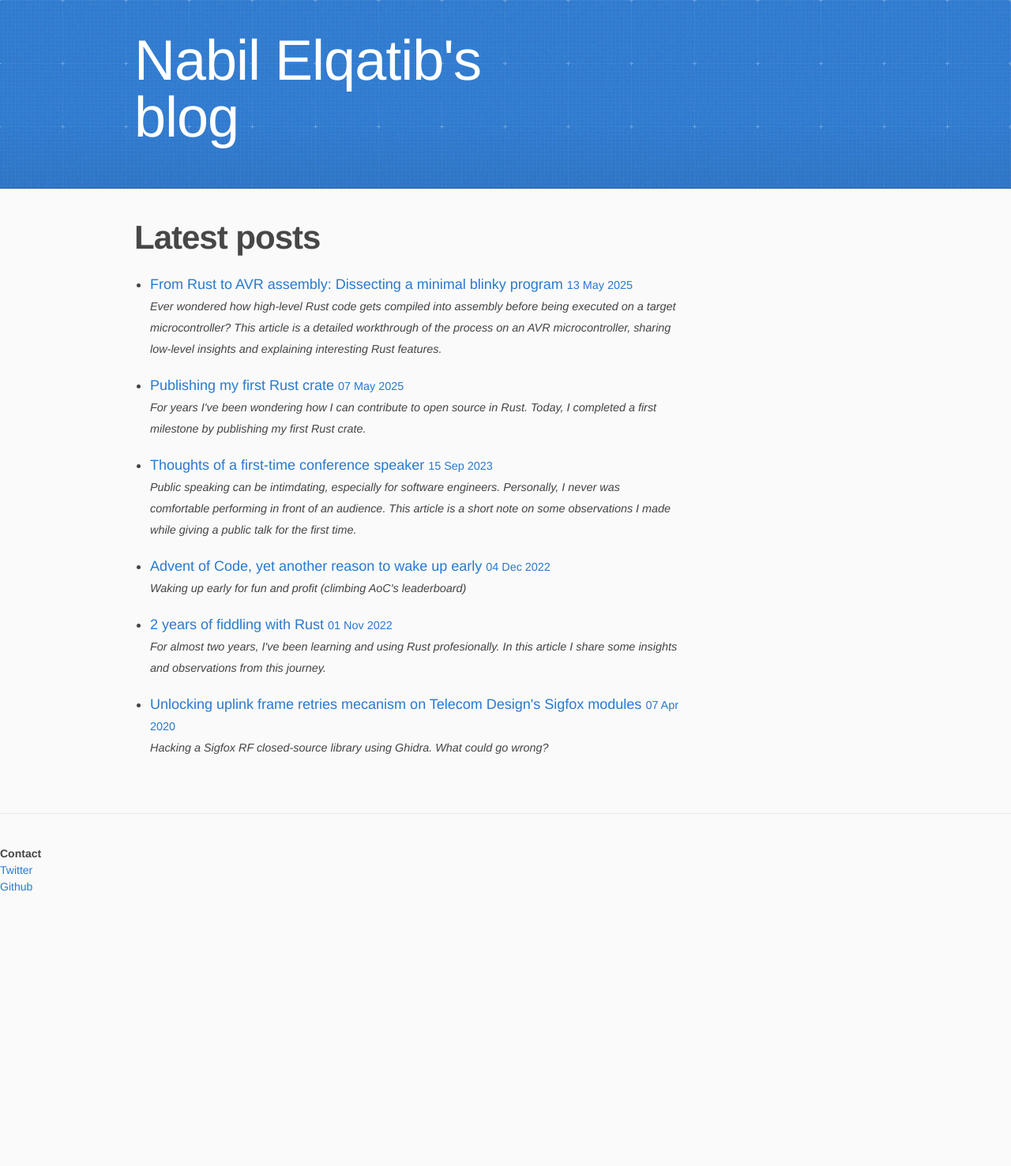
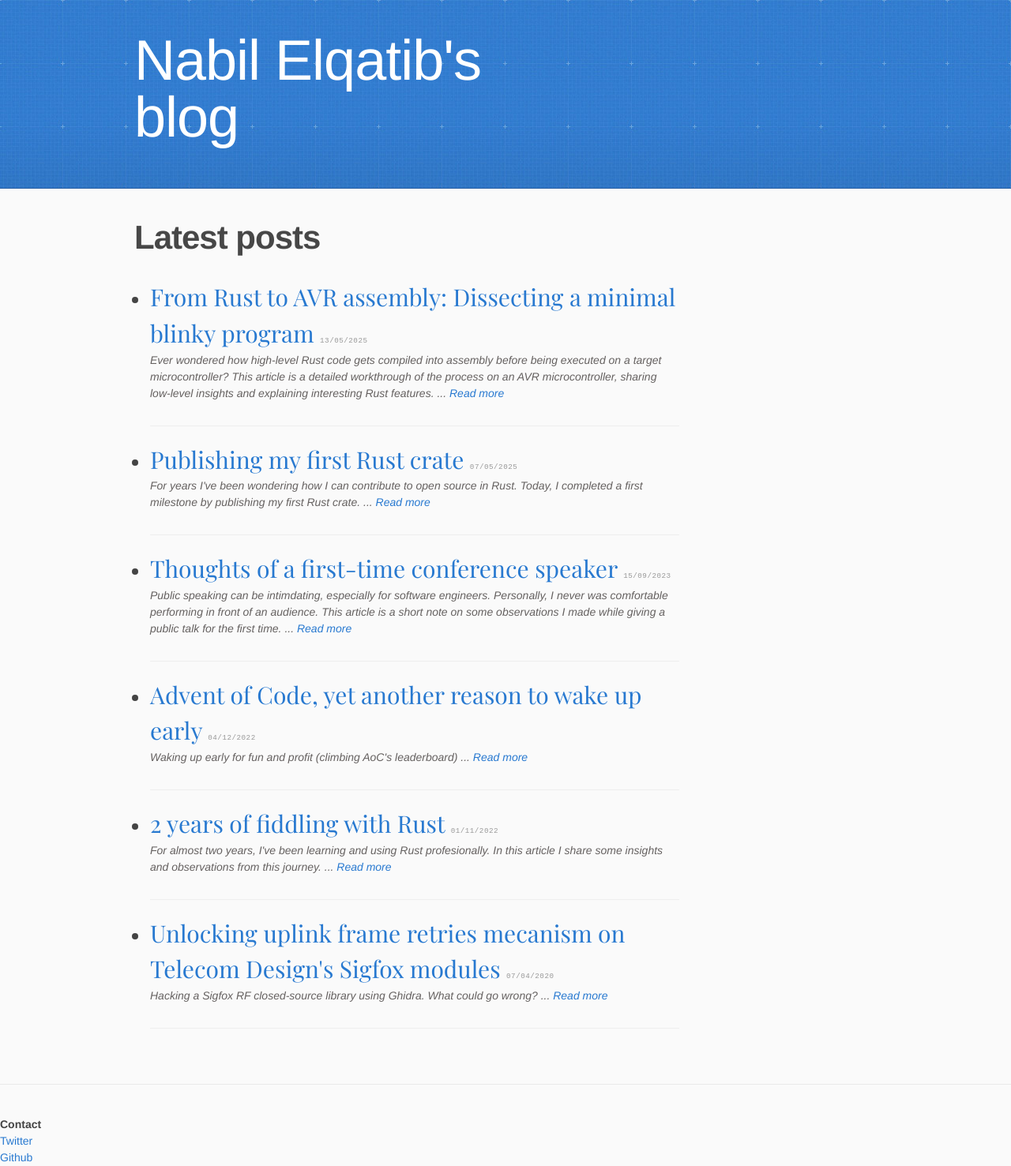
Before and after one commit to n-eq/n-eq.github.io, a Jekyll site: the page built from index.html, in a window 1280 px wide. Shown: the whole page at 79% size. Built offline with Jekyll 4.4.1, drawn with Linux system fonts in a browser that asks for light colours; before the commit the page ends 1134 px from its top, so only the background shows below that.

Commit message:
revamp: Update index.html
Fix css and embed excerpts

```diff
--- a/_layouts/default.html
+++ b/_layouts/default.html
@@ -13,6 +13,8 @@
         {{ page.title }} &middot; {{ site.title }}
       {% endif %}
     </title>
+
+    <link href="https://fonts.googleapis.com/css2?family=Inter&family=Playfair+Display&display=swap" rel="stylesheet">
 
     <link rel="stylesheet" type="text/css" href="{{ site.baseurl }}/stylesheets/stylesheet.css" media="screen" />
     <link rel="stylesheet" type="text/css" href="{{ site.baseurl }}/stylesheets/pygment_trac.css" media="screen" />
--- a/_sass/_main.scss
+++ b/_sass/_main.scss
@@ -1,5 +1,35 @@
+.article-list {
+  margin-bottom: 20px;
+  padding-bottom: 10px;
+  border-bottom: 1px solid #eee;
+
+}
+
+.article-list .post-title {
+  font-size: 30px;
+  font-family: 'Playfair Display', serif;
+}
+
+.article-list .post-date {
+  font-family: monospace;
+  font-size: 0.35em;
+  color: #999;
+  letter-spacing: 0.5px;
+  text-transform: uppercase;
+}
+
+.article-list .post-excerpt {
+  font-size: 14px;
+  color: #656160;
+  font-style: italic;
+}
+
 p {
-  font-size: 18px;
+  font-size: 22px;
+}
+
+ul {
+  font-size: 22px,
 }
 
 aside#sidebar {
--- a/index.html
+++ b/index.html
@@ -6,13 +6,19 @@ title: n-eq
   <h1>Latest posts</h1>
   <ul>
     {% for post in site.posts limit:10 %}
-    <li>
-      <a href="{{ site.baseurl }}{{ post.url }}">
+    <li class=article-list>
+      <a href="{{ site.baseurl }}{{ post.url }}" class=post-title>
         {{ post.title }}
-        <small><time datetime="{{ post.date | date_to_xmlschema }}">{{ post.date | date_to_string }}</time></small>
       </a>
+
+      <span class="post-date">
+      <time datetime="{{ post.date | date_to_xmlschema }}">
+          {{ post.date | date: "%d/%m/%Y" }}
+      </time>
+      </span>
+
       <p class=post-excerpt>
-        <small><i>{{ post.excerpt }}</i></small>
+        {{ post.excerpt }} ...<a href="{{ site.baseurl }}{{ post.url }}"> Read more</a>
       </p>
     </li>
     {% endfor %}
```
